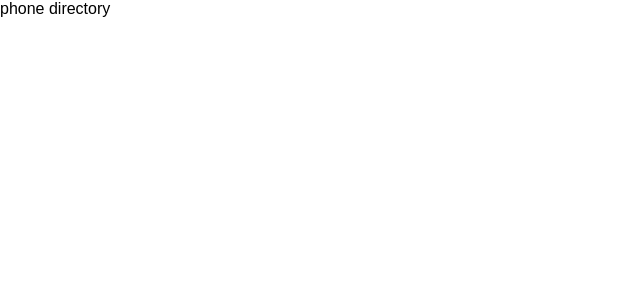
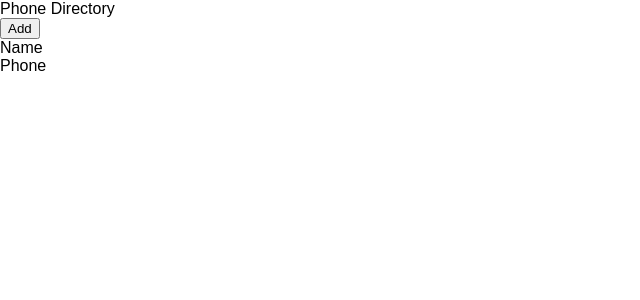
Before and after one commit to vaishali998/phone-directory, a React (Create React App) app: page / in a window 1280 px wide. Shown: the top 300 px of the page, without its empty margins (0-640 px from the left). Built offline with nearby package versions, Linux system fonts and the light colour scheme.

Commit message:
JSX vs. HTML: Created Skeleton of Home Page

```diff
--- a/src/App.js
+++ b/src/App.js
@@ -5,7 +5,14 @@
   render() {
     return (
       <div>
-        phone directory
+         <div className="header">
+          Phone Directory
+        </div>
+        <button>Add</button>
+        <div>
+          <span>Name</span><br />
+          <span>Phone</span>
+        </div>
       </div>
     );
   }
```
